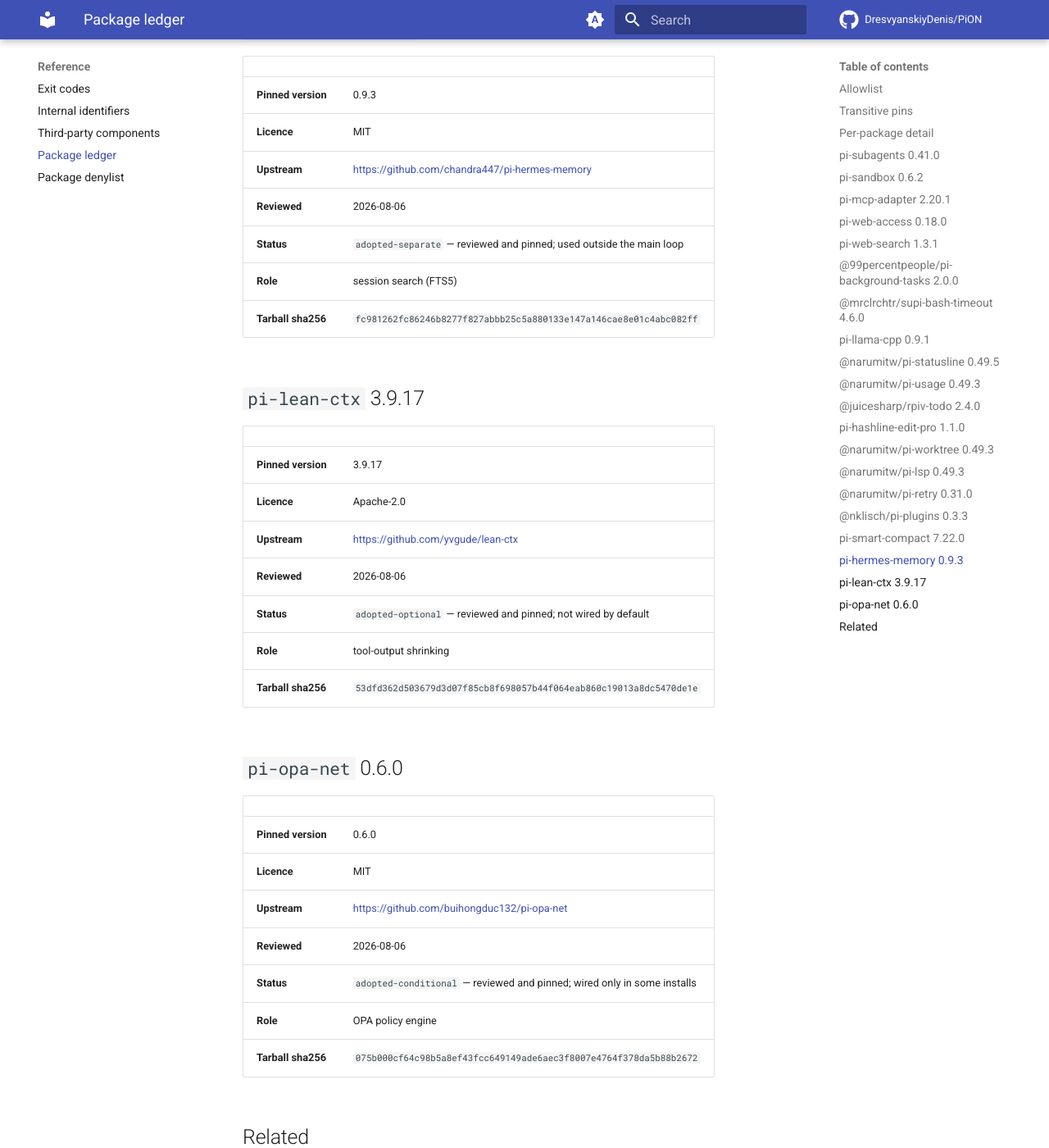
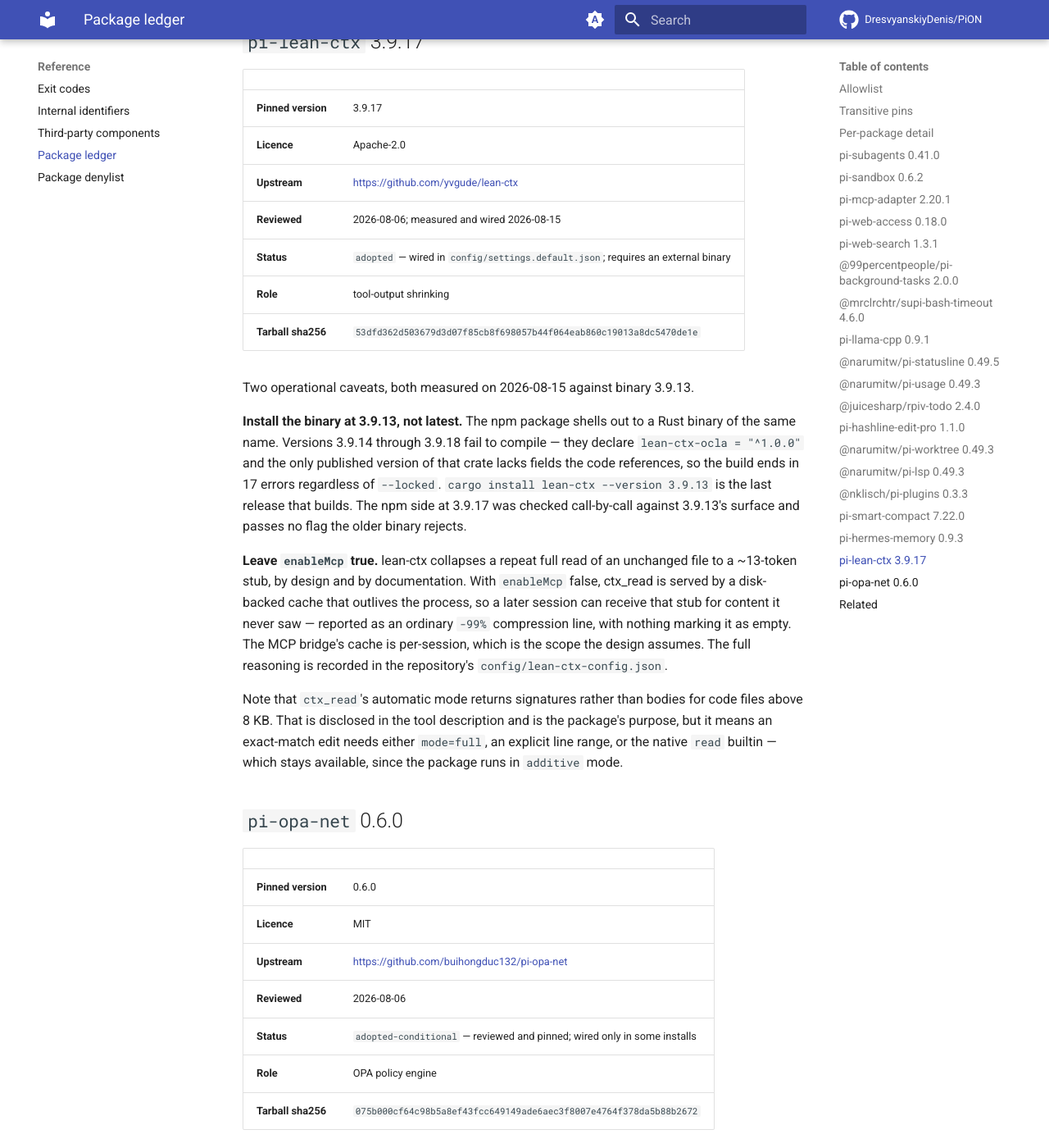
Before and after one commit to DresvyanskiyDenis/PiON, an MkDocs documentation site: the page built from docs/PACKAGES.md, in a window 1280 px wide and 1400 px high, scrolled down 10523 px. Shown: the whole window at 82% size. Built offline with MkDocs 1.6.1 and Material for MkDocs 9.7.7, drawn with Linux system fonts in a browser that asks for light colours; comment, search, counter and statistics services are not loaded; some of the changed text lies outside the part shown.

Commit message:
fix: enableMcp true, so ctx_read stops serving stubs across sessions
lean-ctx collapses a repeat full read of an unchanged file to a ~13-token stub by
design, assuming the caller still holds the content from the first read. That holds
inside one session and fails across sessions: with enableMcp false, ctx_read is
served by a cache that is disk-backed, cross-process and user-scoped, so a later
session, a subagent, or a read after compaction receives the stub for content it has
never seen, reported as an ordinary -99% compression line with nothing marking it as
empty. The MCP bridge's cache is per-session, which is the scope the design assumes.

Verified with binary 3.9.13: a fresh session read a file already stubbed in the CLI
cache and received full content. Reported upstream as yvgude/lean-ctx#1459.

Documented alongside it: install the binary at 3.9.13, since 3.9.14 through 3.9.18
require a lean-ctx-ocla version that was never published and fail to compile with 17
errors regardless of --locked; and ctx_read's automatic mode returns signatures
rather than bodies for code files over 8 KB, so an exact-match edit needs mode=full,
a line range, or the native read builtin, which stays available in additive mode.

The pi-lean-ctx status row claimed the package was not wired by default while
config/settings.default.json wires it; corrected.

npx tsc --noEmit 0; npm test 1908 tests, 1906 pass, 0 fail, 2 skipped;
bin/pi-check --all 0 findings in 22 rules; mkdocs build --strict 0.

Co-Authored-By: Claude Opus 5 (1M context) <noreply@anthropic.com>

```diff
--- a/docs/PACKAGES.md
+++ b/docs/PACKAGES.md
@@ -36,11 +36,10 @@ every session. The rest are reviewed and pinned but not loaded.
 | `pi-hashline-edit-pro` | 1.1.0 | MIT | adopted-trial | — | hash-line edit, on trial (not wired) |
 | `@narumitw/pi-worktree` | 0.49.3 | MIT | adopted | yes | worktrees |
 | `@narumitw/pi-lsp` | 0.49.3 | MIT | adopted | yes | language-server diagnostics |
-| `@narumitw/pi-retry` | 0.31.0 | MIT | adopted | — | transient retry (reviewed, not wired) |
 | `@nklisch/pi-plugins` | 0.3.3 | MIT | adopted-hardened | — | package lifecycle (not the install path) |
 | `pi-smart-compact` | 7.22.0 | MIT | adopted-optional | — | compaction summary quality |
 | `pi-hermes-memory` | 0.9.3 | MIT | adopted-separate | — | session search (FTS5) |
-| `pi-lean-ctx` | 3.9.17 | Apache-2.0 | adopted-optional | — | tool-output shrinking |
+| `pi-lean-ctx` | 3.9.17 | Apache-2.0 | adopted | needs the `lean-ctx` binary at 3.9.13 | tool-output shrinking |
 | `pi-opa-net` | 0.6.0 | MIT | adopted-conditional | — | OPA policy engine |
 
 Verification of the hashes themselves:
@@ -232,18 +231,6 @@ checks it against `config/packages.lock.json` on every run.
 | **Role** | language-server diagnostics |
 | **Tarball sha256** | `56f7f49c715f67ff1ea009a77cf5ccf4589f7504d1155cfcfe835c387fa8909c` |
 
-## `@narumitw/pi-retry` 0.31.0
-
-| | |
-|---|---|
-| **Pinned version** | 0.31.0 |
-| **Licence** | MIT |
-| **Upstream** | <https://github.com/narumiruna/pi-extensions> |
-| **Reviewed** | 2026-08-06 |
-| **Status** | `adopted` — wired and in use |
-| **Role** | transient retry (reviewed, not wired) |
-| **Tarball sha256** | `94c359a4c19fd5ad75b938e83102d8529e5a0caf265b48017cf40981eb053ec6` |
-
 ## `@nklisch/pi-plugins` 0.3.3
 
 | | |
@@ -287,10 +274,31 @@ checks it against `config/packages.lock.json` on every run.
 | **Pinned version** | 3.9.17 |
 | **Licence** | Apache-2.0 |
 | **Upstream** | <https://github.com/yvgude/lean-ctx> |
-| **Reviewed** | 2026-08-06 |
-| **Status** | `adopted-optional` — reviewed and pinned; not wired by default |
+| **Reviewed** | 2026-08-06; measured and wired 2026-08-15 |
+| **Status** | `adopted` — wired in `config/settings.default.json`; requires an external binary |
 | **Role** | tool-output shrinking |
 | **Tarball sha256** | `53dfd362d503679d3d07f85cb8f698057b44f064eab860c19013a8dc5470de1e` |
+
+Two operational caveats, both measured on 2026-08-15 against binary 3.9.13.
+
+**Install the binary at 3.9.13, not latest.** The npm package shells out to a Rust binary of the same
+name. Versions 3.9.14 through 3.9.18 fail to compile — they declare `lean-ctx-ocla = "^1.0.0"` and the
+only published version of that crate lacks fields the code references, so the build ends in 17 errors
+regardless of `--locked`. `cargo install lean-ctx --version 3.9.13` is the last release that builds.
+The npm side at 3.9.17 was checked call-by-call against 3.9.13's surface and passes no flag the older
+binary rejects.
+
+**Leave `enableMcp` true.** lean-ctx collapses a repeat full read of an unchanged file to a ~13-token
+stub, by design and by documentation. With `enableMcp` false, ctx_read is served by a disk-backed cache
+that outlives the process, so a later session can receive that stub for content it never saw — reported
+as an ordinary `-99%` compression line, with nothing marking it as empty. The MCP bridge's cache is
+per-session, which is the scope the design assumes. The full reasoning is recorded in the repository's
+`config/lean-ctx-config.json`.
+
+Note that `ctx_read`'s automatic mode returns signatures rather than bodies for code files above 8 KB.
+That is disclosed in the tool description and is the package's purpose, but it means an exact-match edit
+needs either `mode=full`, an explicit line range, or the native `read` builtin — which stays available,
+since the package runs in `additive` mode.
 
 ## `pi-opa-net` 0.6.0
 
--- a/package.json
+++ b/package.json
@@ -21,7 +21,6 @@
     "@juicesharp/rpiv-todo": "2.4.0",
     "@mrclrchtr/supi-bash-timeout": "4.6.0",
     "@narumitw/pi-lsp": "0.49.3",
-    "@narumitw/pi-retry": "0.31.0",
     "@narumitw/pi-statusline": "0.49.5",
     "@narumitw/pi-usage": "0.49.3",
     "@narumitw/pi-worktree": "0.49.3",
```
Also changed, not shown: config/README.md (+2 -0 lines), docs/limitations.md (+10 -5 lines), docs/reference/third-party.md (+0 -1 lines), 4 other files.
